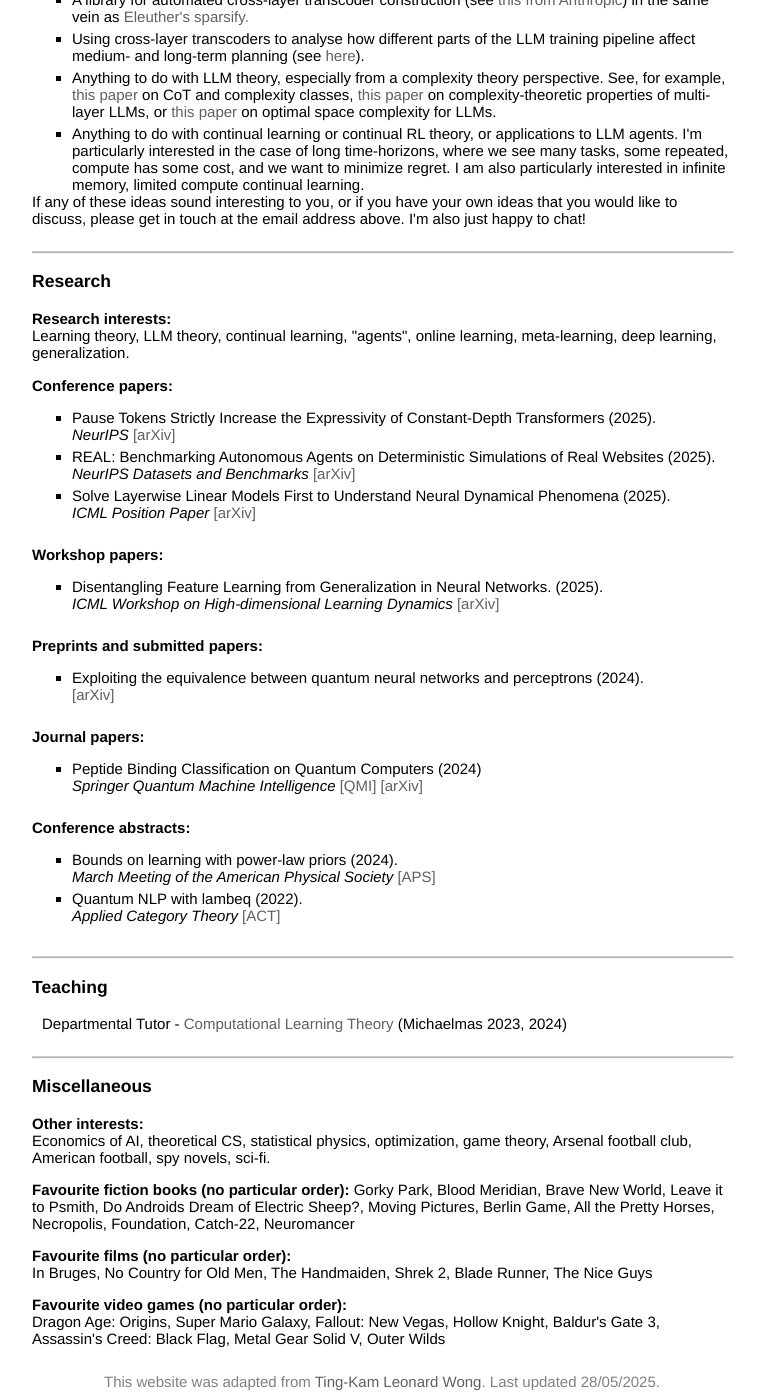
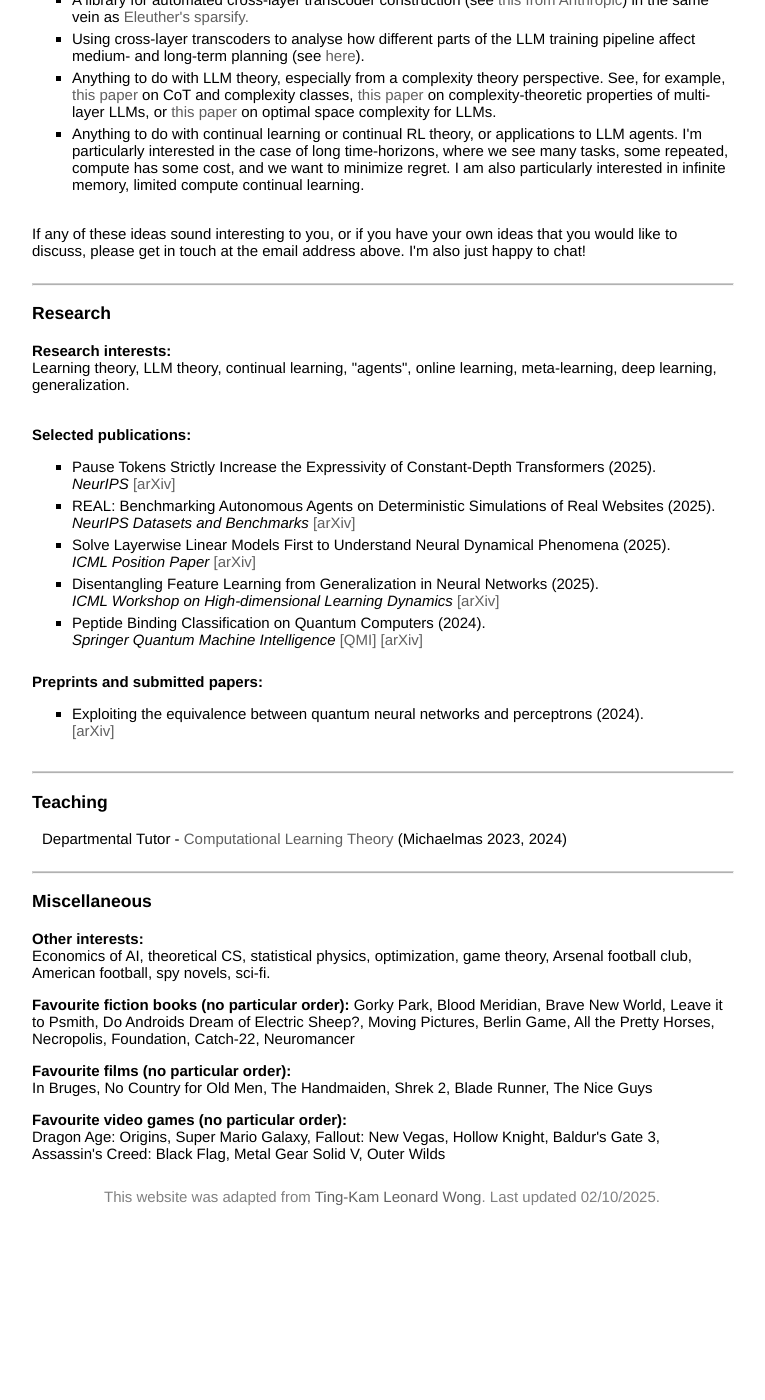
Before and after one commit to le-big-mac/le-big-mac.github.io, a Jekyll site: the page built from index.html, in a window 1280 px wide and 1400 px high, scrolled down 795 px. Shown: the whole window, without its empty margins (258-1023 px from the left). Built offline with Jekyll 4.4.1, drawn with Linux system fonts in a browser that asks for light colours; a style sheet for code colours, icons or effects is not loaded; after the commit the page ends 2010 px from its top, so only the background shows below that.

Commit message:
streamline papers

```diff
--- a/index.html
+++ b/index.html
@@ -58,6 +58,7 @@ title: Charles London, University of Oxford
         <li>Anything to do with LLM theory, especially from a complexity theory perspective. See, for example, <a href="https://arxiv.org/abs/2402.12875">this paper</a> on CoT and complexity classes, <a href="https://arxiv.org/abs/2412.02975">this paper</a> on complexity-theoretic properties of multi-layer LLMs, or <a href="https://arxiv.org/abs/2503.14337">this paper</a> on optimal space complexity for LLMs.</li>
         <li>Anything to do with continual learning or continual RL theory, or applications to LLM agents. I'm particularly interested in the case of long time-horizons, where we see many tasks, some repeated, compute has some cost, and we want to minimize regret. I am also particularly interested in infinite memory, limited compute continual learning.</li>
     </ul>
+    <br>
     If any of these ideas sound interesting to you, or if you have your own ideas that you would like to discuss, please get in touch at the email address above. I'm also just happy to chat!
 </div>
 
@@ -67,10 +68,11 @@ title: Charles London, University of Oxford
 	<h3>Research &nbsp; <a href = "https://scholar.google.com/citations?user=ghU-4hUAAAAJ&hl=en"><i class="ai ai-google-scholar-square ai-2x"></i></a> &nbsp; <a href = "https://dblp.org/pid/361/6774.html"><i class="ai ai-dblp-square ai-2x"></i></a></h3>
     <b>Research interests:</b><br>
     Learning theory, LLM theory, continual learning, "agents", online learning, meta-learning, deep learning, generalization.<br>
+    <br>
 </div>
 
 <div class="section compact">
-    <b>Conference papers:</b><BR>
+    <b>Selected publications:</b><BR>
     <p style="text-indent: 10px;">
     <ul class="b">
         <li>Pause Tokens Strictly Increase the Expressivity of Constant-Depth Transformers (2025).<br>
@@ -79,16 +81,10 @@ title: Charles London, University of Oxford
             <i>NeurIPS Datasets and Benchmarks</i> <a href="https://arxiv.org/abs/2504.11543">[arXiv]</a>
         <li>Solve Layerwise Linear Models First to Understand Neural Dynamical Phenomena (2025).<br>
             <i>ICML Position Paper</i> <a href="https://arxiv.org/abs/2502.21009">[arXiv]</a>
-    </ul>
-    </p>
-</div>
-
-<div class="section compact">
-    <b>Workshop papers:</b><BR>
-    <p style="text-indent: 10px;">
-    <ul class="b">
-        <li>Disentangling Feature Learning from Generalization in Neural Networks. (2025).<br>
+        <li>Disentangling Feature Learning from Generalization in Neural Networks (2025).<br>
             <i>ICML Workshop on High-dimensional Learning Dynamics</i> <a href="https://arxiv.org/abs/2507.19680">[arXiv]</a>
+        <li>Peptide Binding Classification on Quantum Computers (2024).<br>
+            <i>Springer Quantum Machine Intelligence</i> <a href="https://link.springer.com/article/10.1007/s42484-024-00154-3">[QMI]</a>  <a href="https://arxiv.org/abs/2311.15696">[arXiv]</a>
     </ul>
     </p>
 </div>
@@ -100,28 +96,6 @@ title: Charles London, University of Oxford
         <li>Exploiting the equivalence between quantum neural networks and perceptrons (2024).<br>
             <a href="https://arxiv.org/abs/2407.04371">[arXiv]</a>
     </ul>
-    </p>
-</div>
-
-<div class="section compact">
-    <b>Journal papers:</b><BR>
-    <p style="text-indent: 10px;">
-    <ul class="b">
-        <li>Peptide Binding Classification on Quantum Computers (2024)<br>
-            <i>Springer Quantum Machine Intelligence</i> <a href="https://link.springer.com/article/10.1007/s42484-024-00154-3">[QMI]</a>  <a href="https://arxiv.org/abs/2311.15696">[arXiv]</a>
-    </ul>
-    </p>
-</div>
-
-<div class="section compact">
-    <b>Conference abstracts:</b><BR>
-    <p style="text-indent: 10px;">
-        <ul class="b">
-            <li>Bounds on learning with power-law priors (2024).<br>
-                <i>March Meeting of the American Physical Society</i> <a href="https://meetings.aps.org/Meeting/MAR24/Session/T28.6">[APS]</a>
-        <li>Quantum NLP with lambeq (2022).<br>
-            <i>Applied Category Theory</i> <a href="https://msp.cis.strath.ac.uk/act2022/papers/ACT2022_paper_7003.pdf">[ACT]</a>
-        </ul>
     </p>
 </div>
 
@@ -159,7 +133,7 @@ title: Charles London, University of Oxford
 </div>
 
 <footer>
-    <p>This website was adapted from <a href="https://utstat.toronto.edu/leonard/">Ting-Kam Leonard Wong</a>. Last updated 28/05/2025.</p>
+    <p>This website was adapted from <a href="https://utstat.toronto.edu/leonard/">Ting-Kam Leonard Wong</a>. Last updated {{ site.time | date: "%d/%m/%Y" }}.</p>
 </footer>
 
 </body>
```
